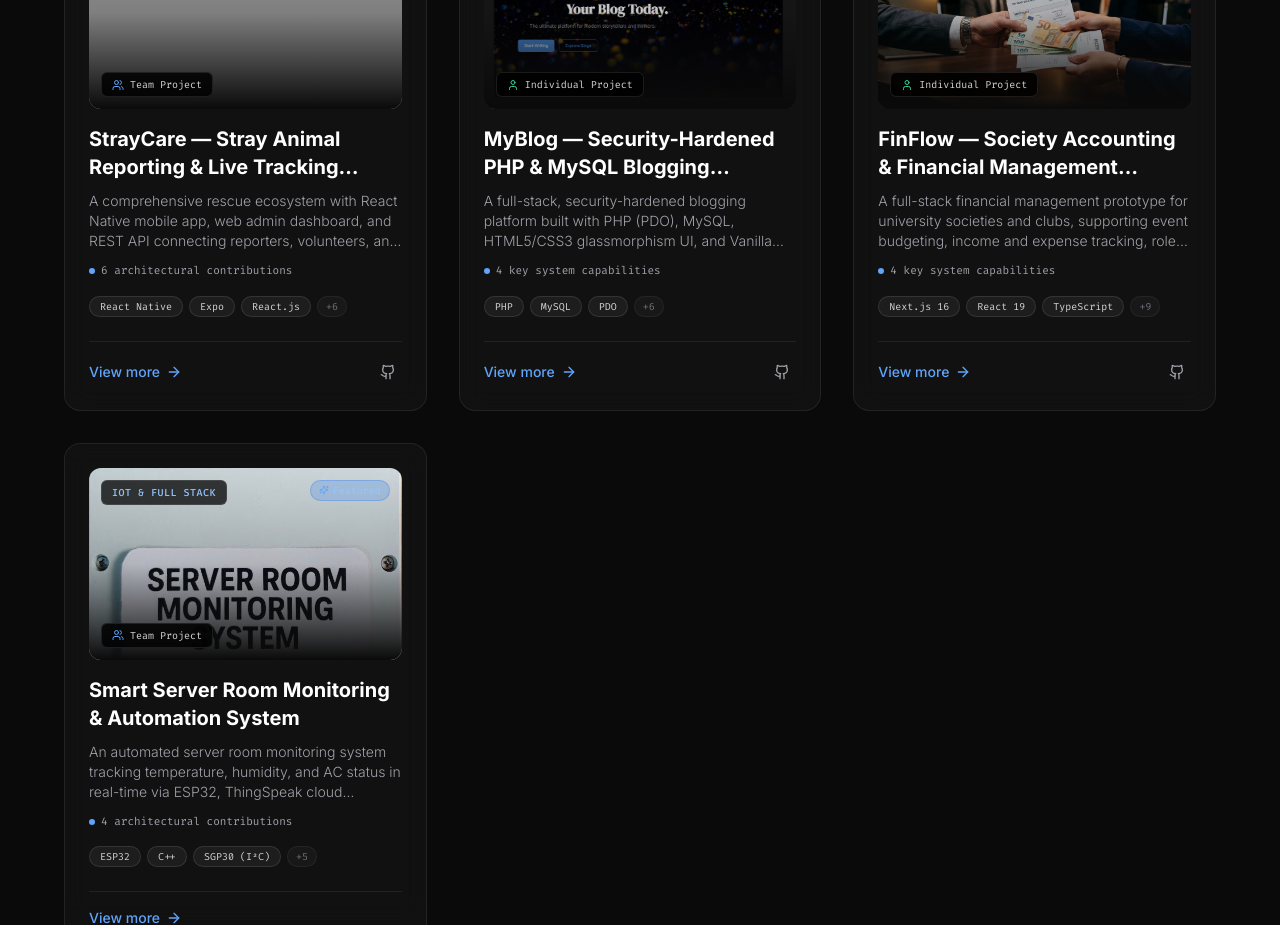
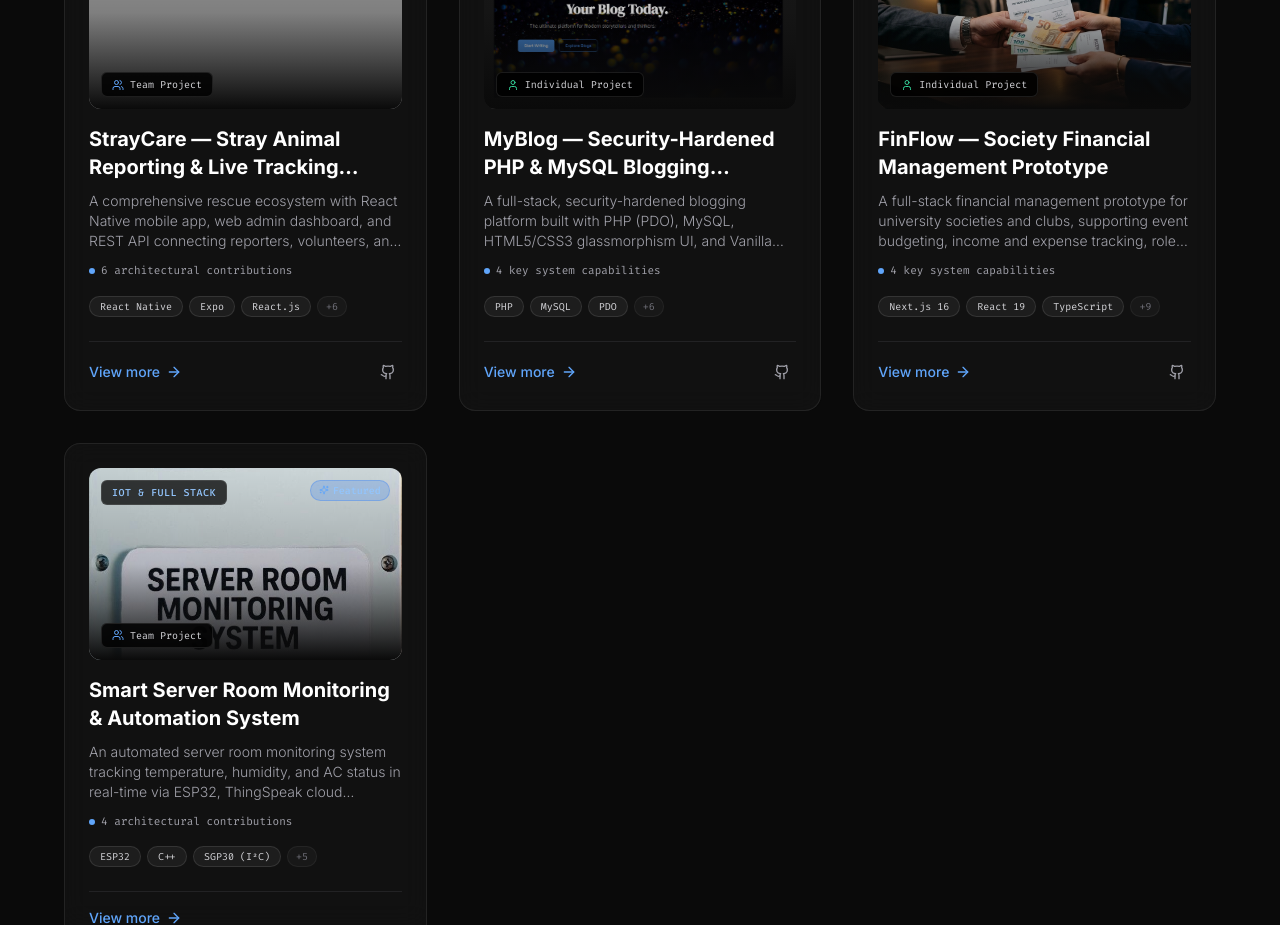
Before and after one commit to YenuliMunasinghe/personal-portfolio, a React (Vite) app: page / in a window 1280 px wide. Shown: the part 3080-4005 px from the top of the page. Built offline with nearby package versions, Linux system fonts and the light colour scheme; grey boxes are pictures that could not be loaded.

Commit message:
fixed title mismatching

```diff
--- a/src/data/portfolioData.js
+++ b/src/data/portfolioData.js
@@ -113,7 +113,7 @@ export const projectsData = [
   },
   {
     id: "finflow",
-    title: "FinFlow — Society Accounting & Financial Management System",
+    title: "FinFlow — Society Financial Management Prototype",
     category: "Full Stack & FinTech",
     projectType: "Individual Project",
     shortDescription: "A full-stack financial management prototype for university societies and clubs, supporting event budgeting, income and expense tracking, role-based transaction approval, audit-log foundations, and financial dashboard visualizations.",
```
